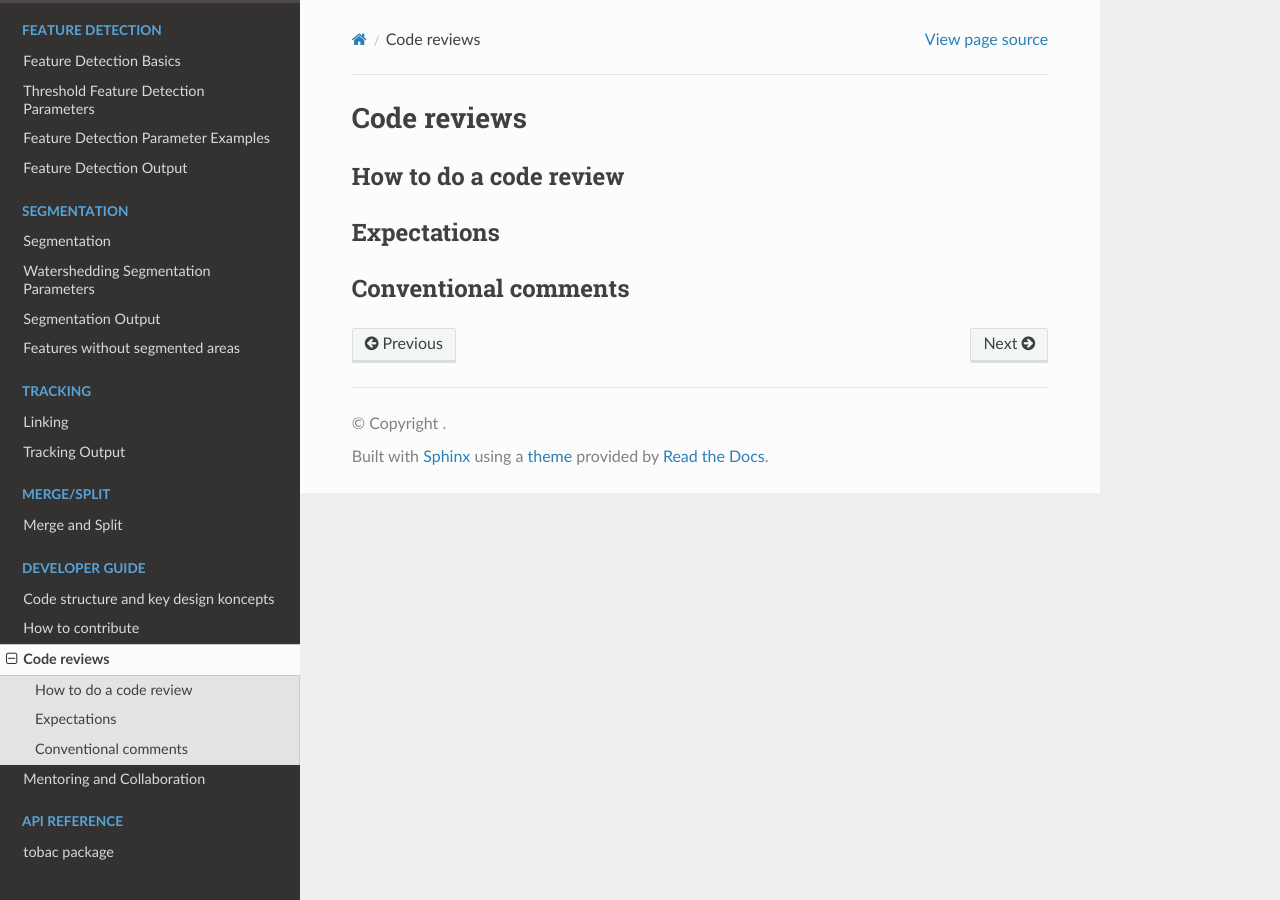
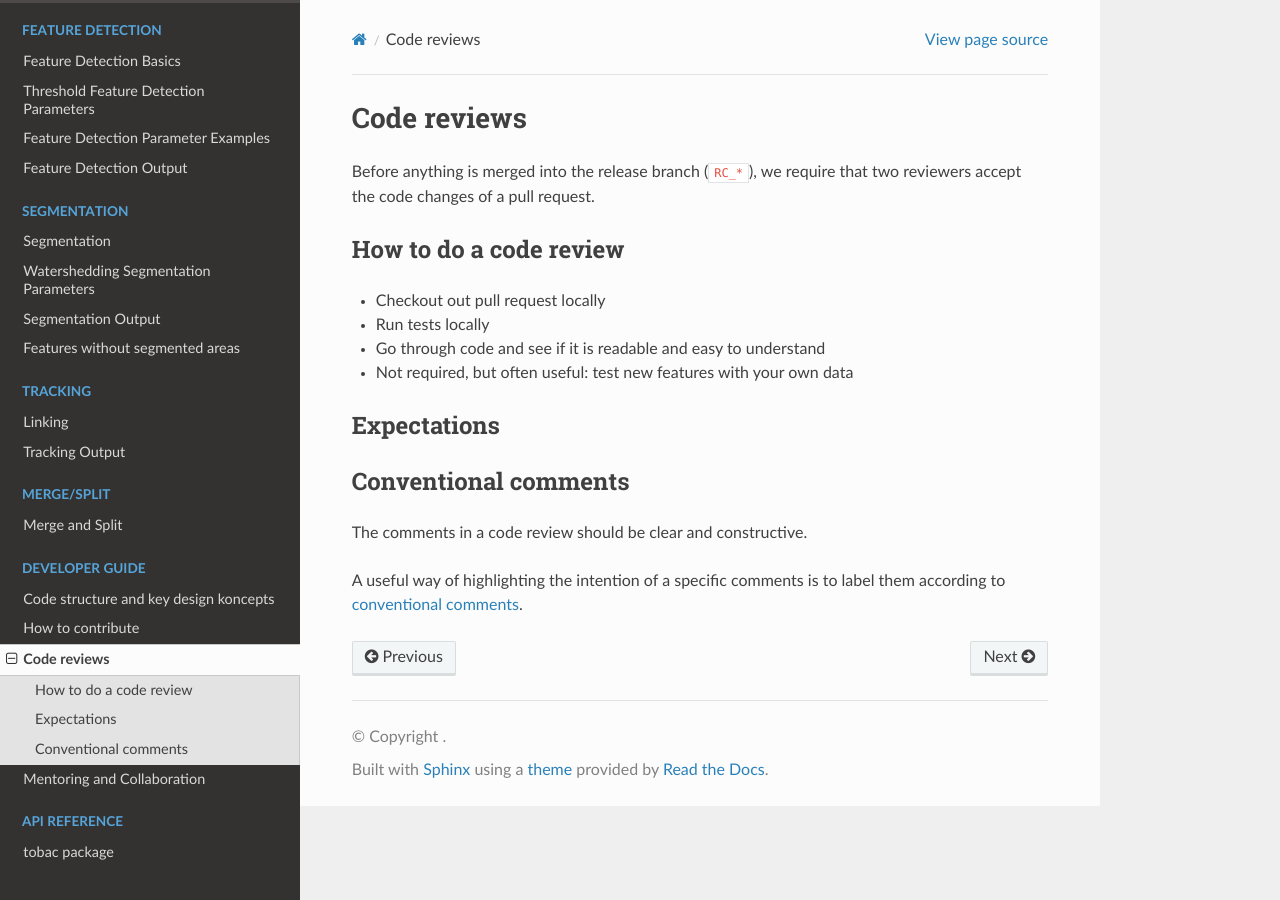
Before and after one commit to tobac-project/tobac, a Sphinx documentation site: the page built from doc/code_reviews.rst, in a window 1280 px wide. Built offline with Sphinx 7.4.7 and the Read the Docs theme 2.0.0, drawn with Linux system fonts in a browser that asks for light colours; formulas are drawn with MathJax 3.

Commit message:
add some things for code review

```diff
--- a/doc/code_reviews.rst
+++ b/doc/code_reviews.rst
@@ -1,16 +1,30 @@
 Code reviews
 ------------------
+
+Before anything is merged into the release branch (:code:`RC_*`), we require that two reviewers accept the code changes of a pull request.
 
 ============================
 How to do a code review
 ============================
 
+* Checkout out pull request locally
+
+* Run tests locally
+
+* Go through code and see if it is readable and easy to understand
+
+* Not required, but often useful: test new features with your own data
 
 =========================
 Expectations
 =========================
 
 
+
 =========================
 Conventional comments
 =========================
+
+The comments in a code review should be clear and constructive.
+
+A useful way of highlighting the intention of a specific comments is to label them according to `conventional comments <https://conventionalcomments.org/>`_.
```
